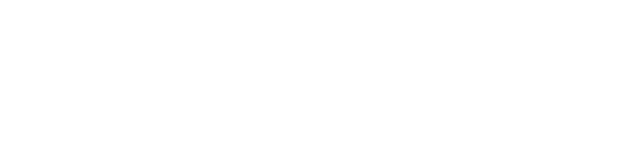
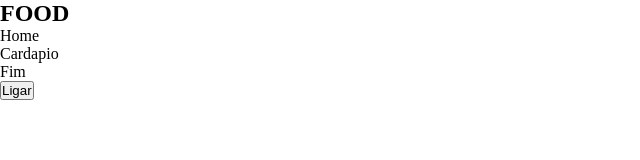
Before and after one commit to NicolasAsafe45/Site-em-time, a plain HTML site: page index.html in a window 1280 px wide. Shown: the whole page, without its empty margins (0-640 px from the left). Drawn offline with Linux system fonts and the light colour scheme.

Commit message:
Adicionando Estrutura html

```diff
--- a/index.html
+++ b/index.html
@@ -7,6 +7,14 @@
     <title>LadingPage || Burgue</title>
 </head>
 <body>
-
+    <nav>
+        <h1>FOOD</h1>
+        <ul>
+            <li>Home</li>
+            <li>Cardapio</li>
+            <li>Fim</li>
+        </ul>
+        <button>Ligar</button>
+    </nav>
 </body>
 </html>
```
